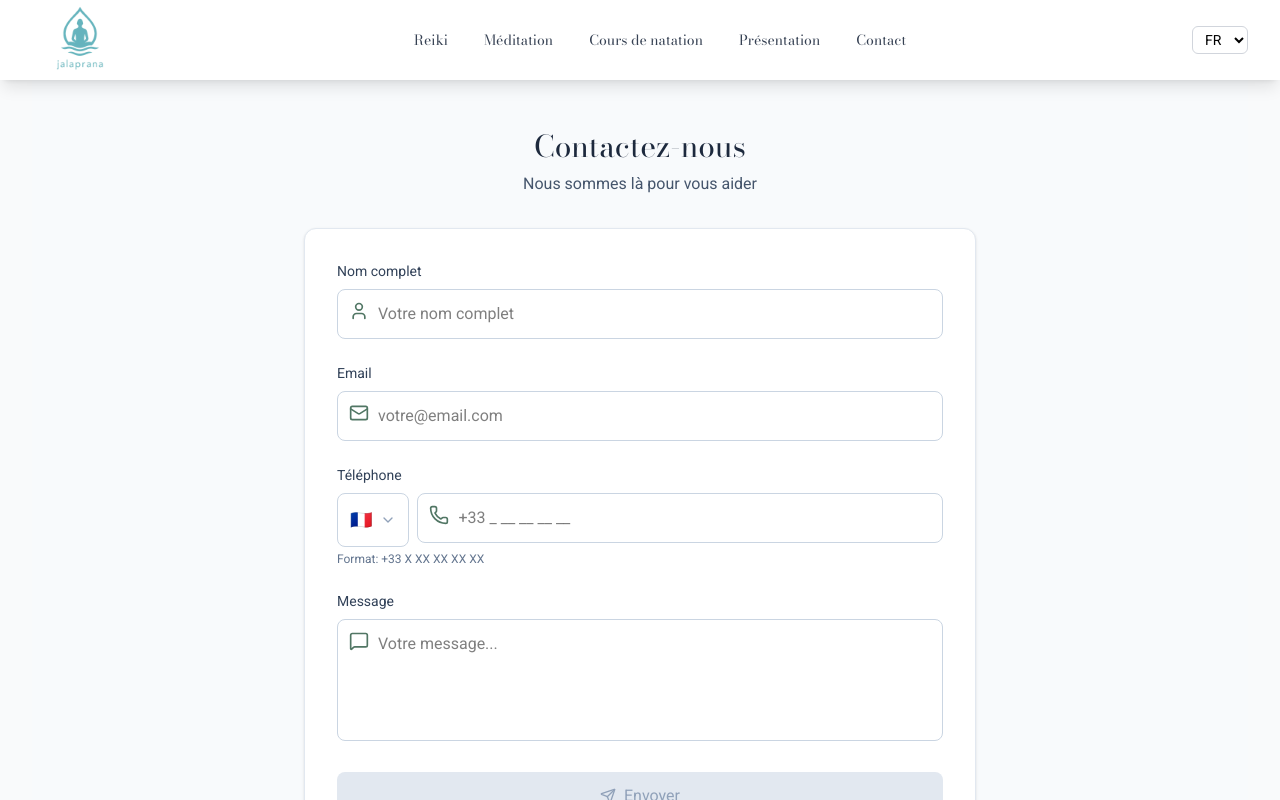
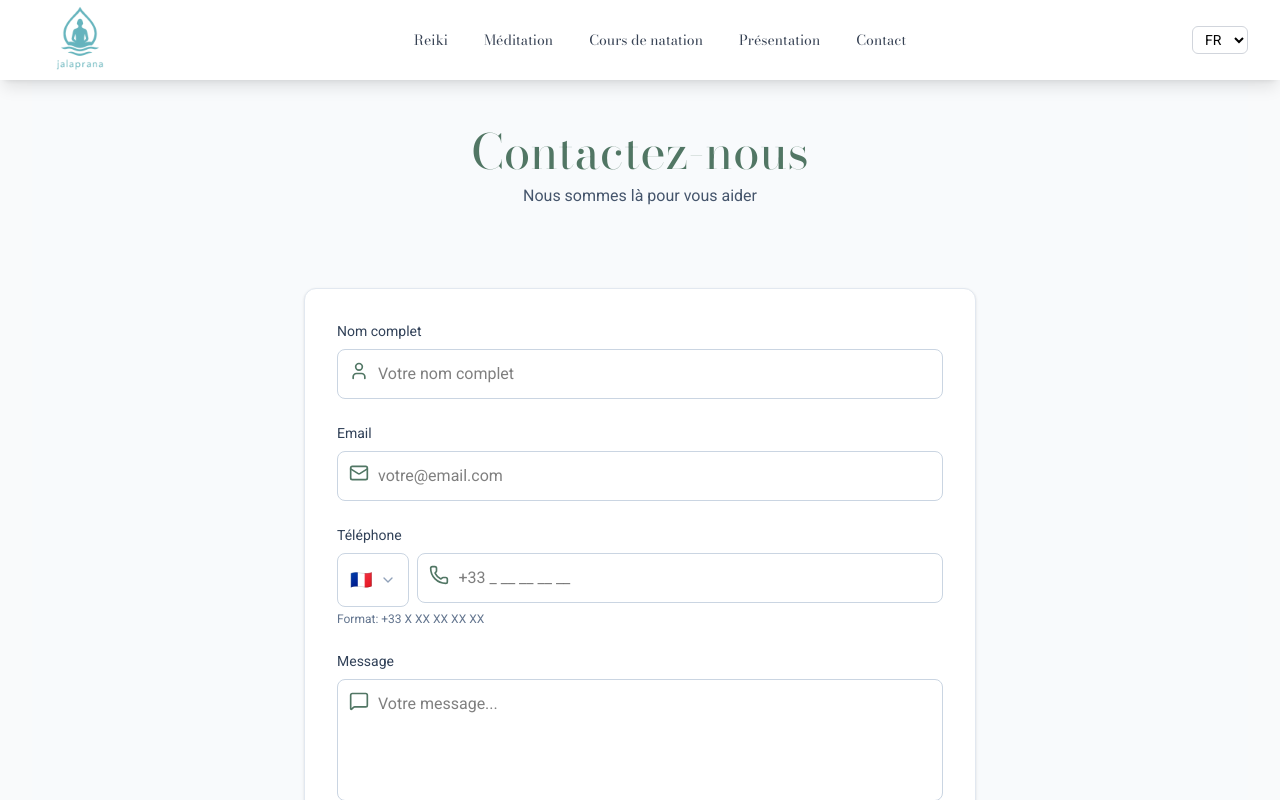
Before and after one commit to dalva-agency/jalaprana, a Next.js app: page /contact in a window 1280 px wide. Shown: the top 800 px of the page. Built offline with nearby package versions, Linux system fonts and the light colour scheme.

Commit message:
fix(contact): fixed wrong height between form and footer

```diff
--- a/app/contact/page.tsx
+++ b/app/contact/page.tsx
@@ -232,10 +232,10 @@ const ContactPage: React.FC = () => {
   };
 
   return (
-    <div className="min-h-screen bg-slate-50 py-12 px-4 sm:px-6 lg:px-8">
+    <div className="mb-20 bg-slate-50 py-12 px-4 sm:px-6 lg:px-8">
       <div className="max-w-2xl mx-auto">
-        <div className="text-center mb-8">
-          <h1 className="text-3xl font-light text-slate-800 mb-2">Contactez-nous</h1>
+        <div className="text-center mb-20">
+          <h1 className="text-5xl font-light text-green-base mb-2">Contactez-nous</h1>
           <p className="text-slate-600">Nous sommes là pour vous aider</p>
         </div>
 
```
